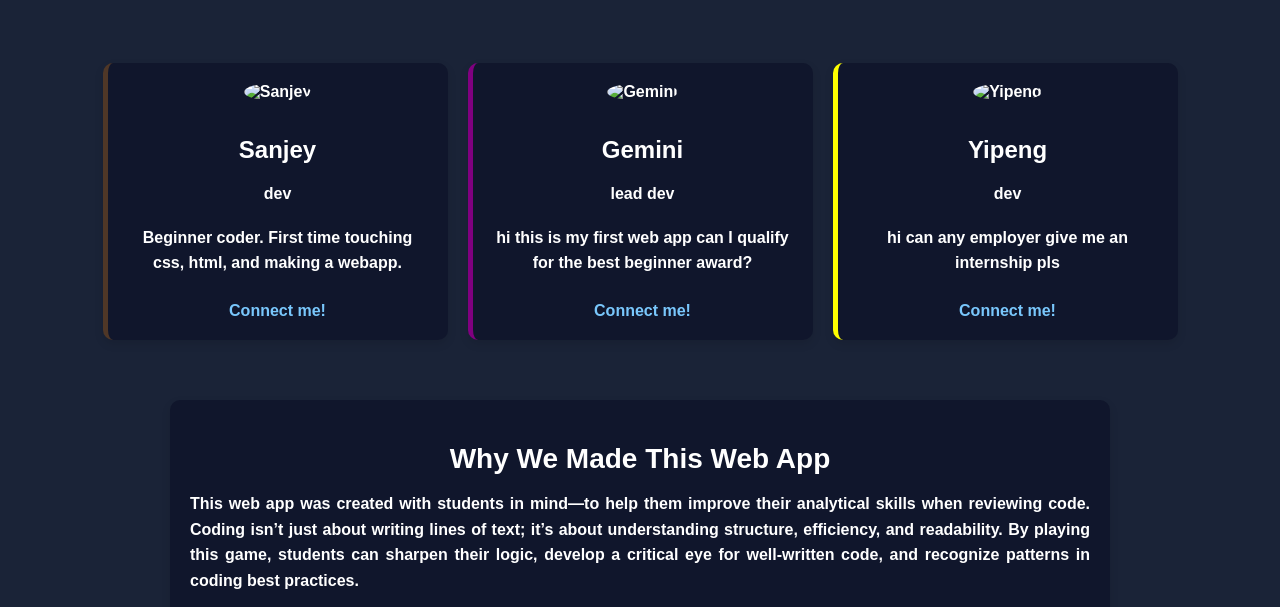
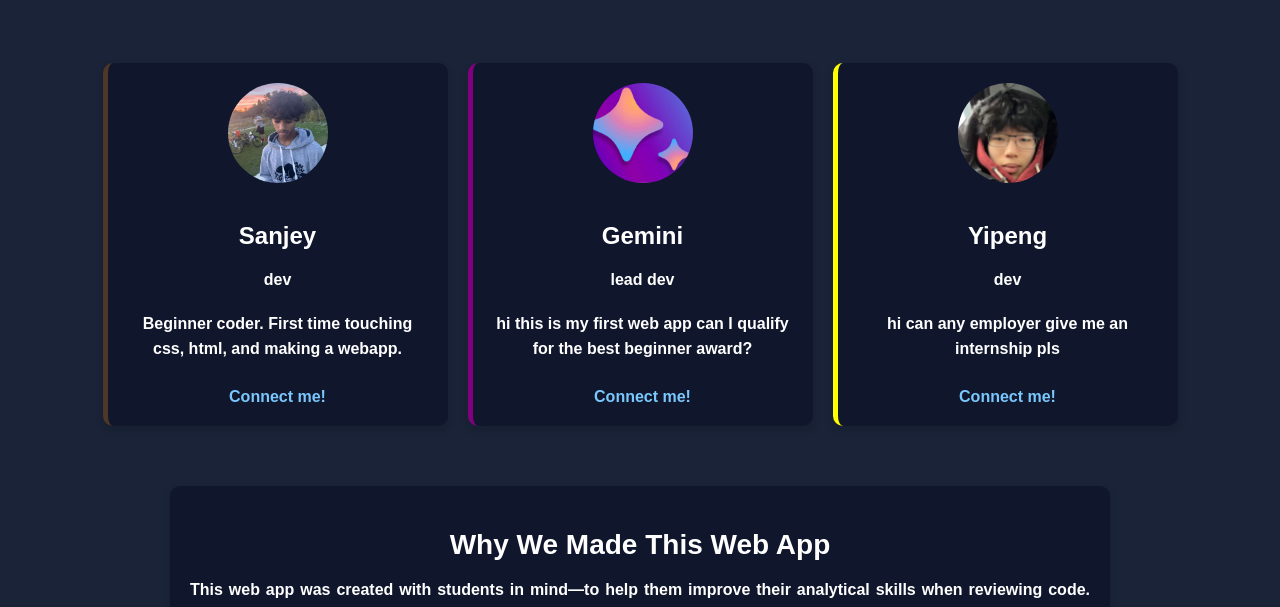
Before and after one commit to Y-L77/GarbageCode, a plain HTML site: page credit.html in a window 1280 px wide. Shown: the part 191-798 px from the top of the page. Drawn offline with Linux system fonts and the light colour scheme.

Commit message:
please work

```diff
--- a/credit.html
+++ b/credit.html
@@ -29,7 +29,7 @@
 
     <div class="about-container">
         <div class="sanjey">
-            <img src="imagefolder/sanjey.png" alt="Sanjey">
+            <img src="sanjey.png" alt="Sanjey">
             <h2>Sanjey</h2>
             <h4>dev</h4>
             <p>Beginner coder. First time touching css, html, and making a webapp.</p>
@@ -37,7 +37,7 @@
         </div>
 
         <div class="googlegemini">
-            <img src="imagefolder/sigma.png" alt="Gemini">
+            <img src="sigma.png" alt="Gemini">
             <h2>Gemini</h2>
             <h4>lead dev</h4>
             <p>hi this is my first web app can I qualify for the best beginner award?</p>
@@ -45,7 +45,7 @@
         </div>
 
         <div class="yipeng">
-            <img src="imagefolder/yipeng.png" alt="Yipeng">
+            <img src="yipeng.png" alt="Yipeng">
             <h2>Yipeng</h2>
             <h4>dev</h4>
             <p>hi can any employer give me an internship pls</p>
```
Also changed, not shown: help.html (+1 -1 lines), sanjey.png (added), sigma.png (added), sprout.png (added), yipeng.png (added).
